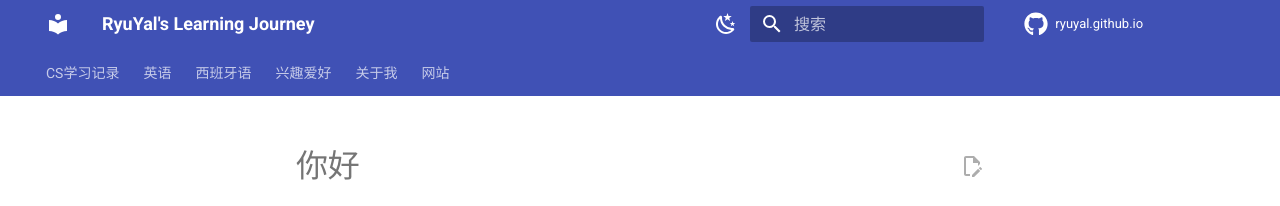
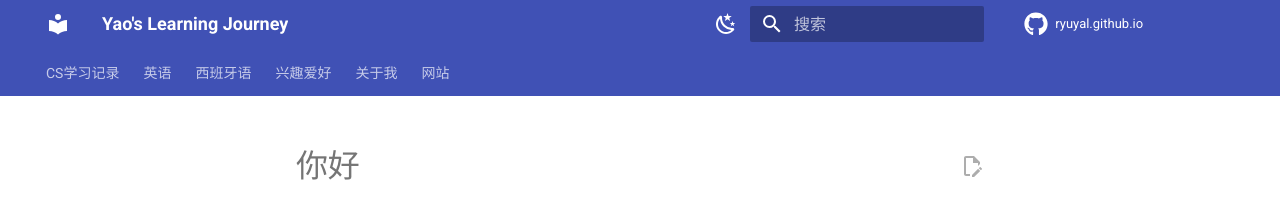
Before and after one commit to ryuyal/ryuyal.github.io, an MkDocs documentation site: the page built from docs/index.md, in a window 1280 px wide. Shown: the top 206 px of the page. Built offline with MkDocs 1.6.1 and Material for MkDocs 9.7.7, drawn with Linux system fonts in a browser that asks for light colours; comment, search, counter and statistics services are not loaded.

Commit message:
update cv

```diff
--- a/mkdocs.yml
+++ b/mkdocs.yml
@@ -1,8 +1,8 @@
 # [Info]
-site_name: RyuYal's Learning Journey # 左上角标题
+site_name: Yao's Learning Journey # 左上角标题
 site_url: https://ryuyal.github.io
-site_author: RyuYal
-site_description: RyuYal's Learning Journey
+site_author: Yao
+site_description: Yao's Learning Journey
 
 # [Navigtion]
 nav:
```
